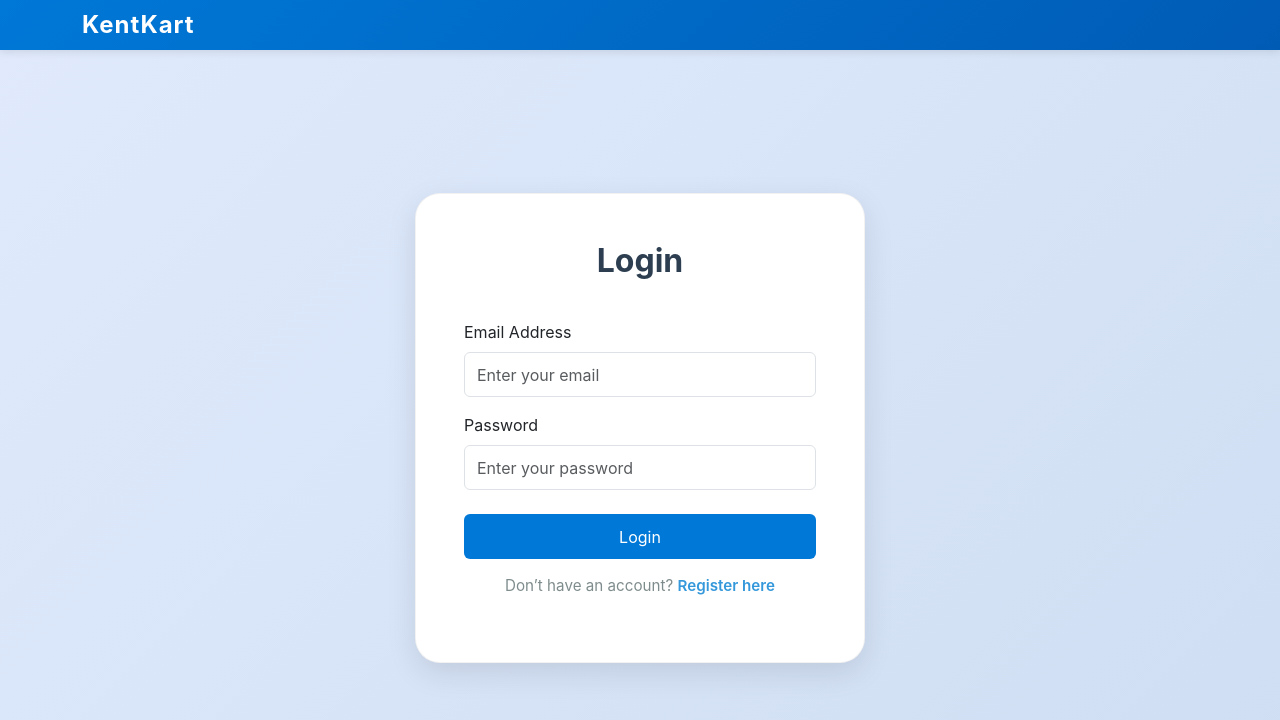
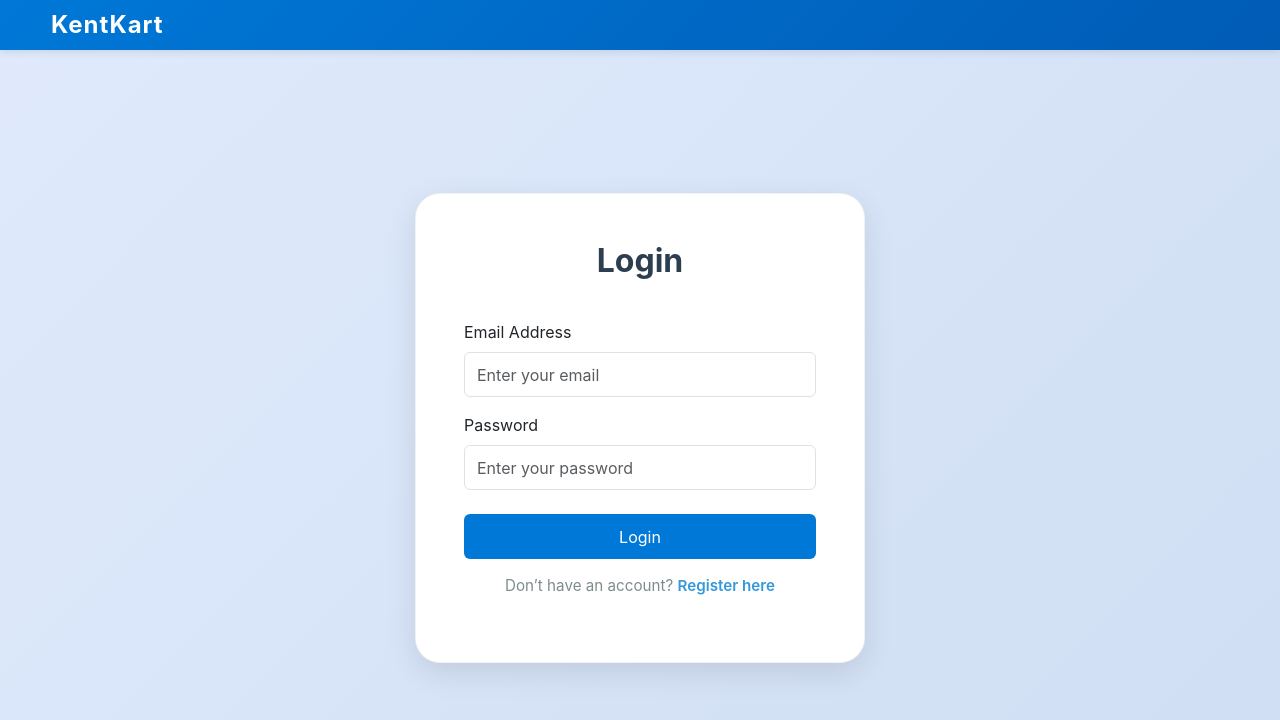
Before and after one commit to EmirTgrl/GFTS-Project, a React (Vite) app in the folder frontend/: page /auth in a window 1280 px wide. Shown: the top 720 px of the page. Built offline with nearby package versions, Linux system fonts and the light colour scheme.

Commit message:
fix: navbar wide

```diff
--- a/frontend/src/components/Header.jsx
+++ b/frontend/src/components/Header.jsx
@@ -16,7 +16,6 @@ const Header = () => {
 
   return (
     <Navbar expand="lg" className="custom-navbar" fixed="top">
-      <Container>
         <Navbar.Brand as={Link} to="/" className="navbar-brand">
           <span className="fs-4">KentKart</span>
         </Navbar.Brand>
@@ -51,7 +50,6 @@ const Header = () => {
             ) : null}
           </Nav>
         </Navbar.Collapse>
-      </Container>
     </Navbar>
   );
 };
--- a/frontend/src/styles/Header.css
+++ b/frontend/src/styles/Header.css
@@ -5,11 +5,10 @@
   box-shadow: 0 2px 8px rgba(0, 0, 0, 0.1);
   transition: all 0.3s ease;
   width: 100vw;
-  margin-left: calc(-50vw + 50%);
-  margin-right: calc(-50vw + 50%);
 }
 
 .navbar-brand {
+  margin-left: 35px;
   font-size: 1.2rem !important;
   font-weight: 700;
   color: #fff !important;
--- a/frontend/src/styles/Sidebar.css
+++ b/frontend/src/styles/Sidebar.css
@@ -25,7 +25,7 @@
 
 .sidebar-toggle-icon {
   position: fixed;
-  top: 5px;
+  top: 3px;
   left: 5px;
   width: 40px;
   height: 40px;
```
